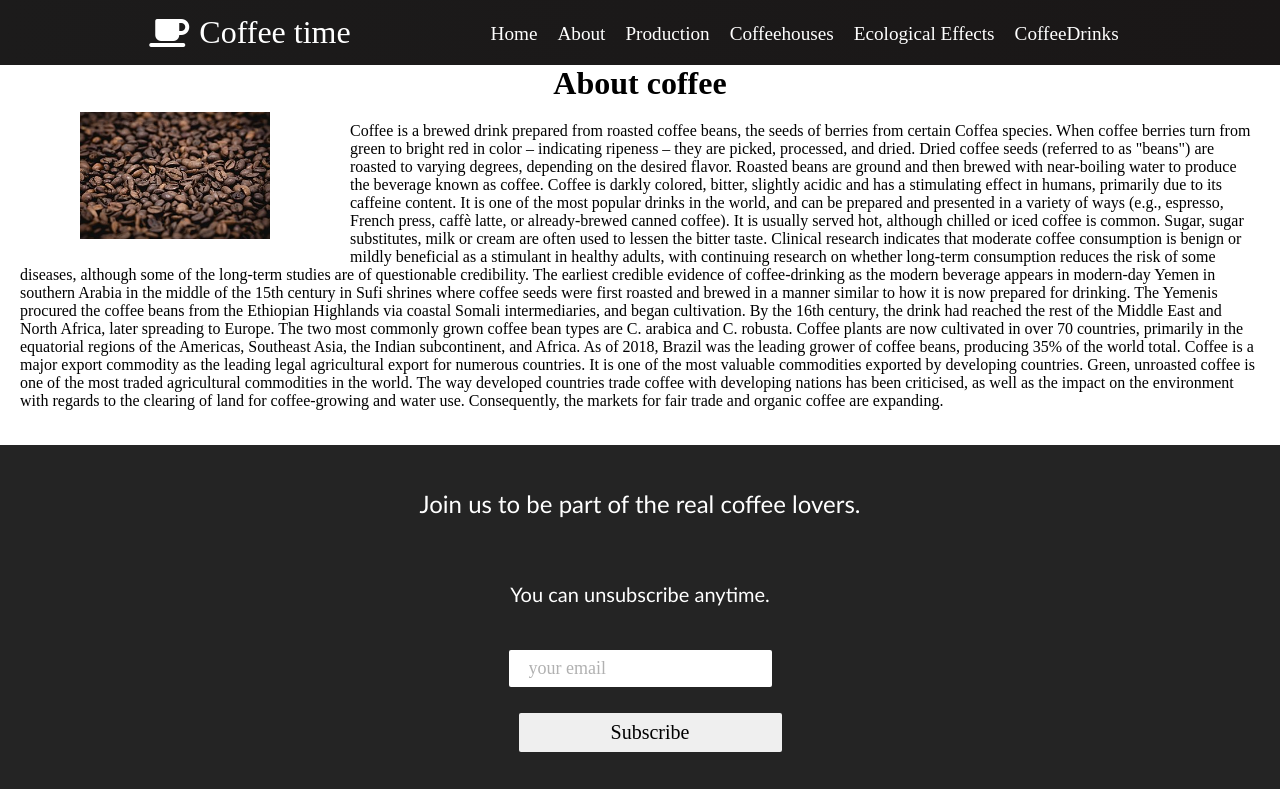
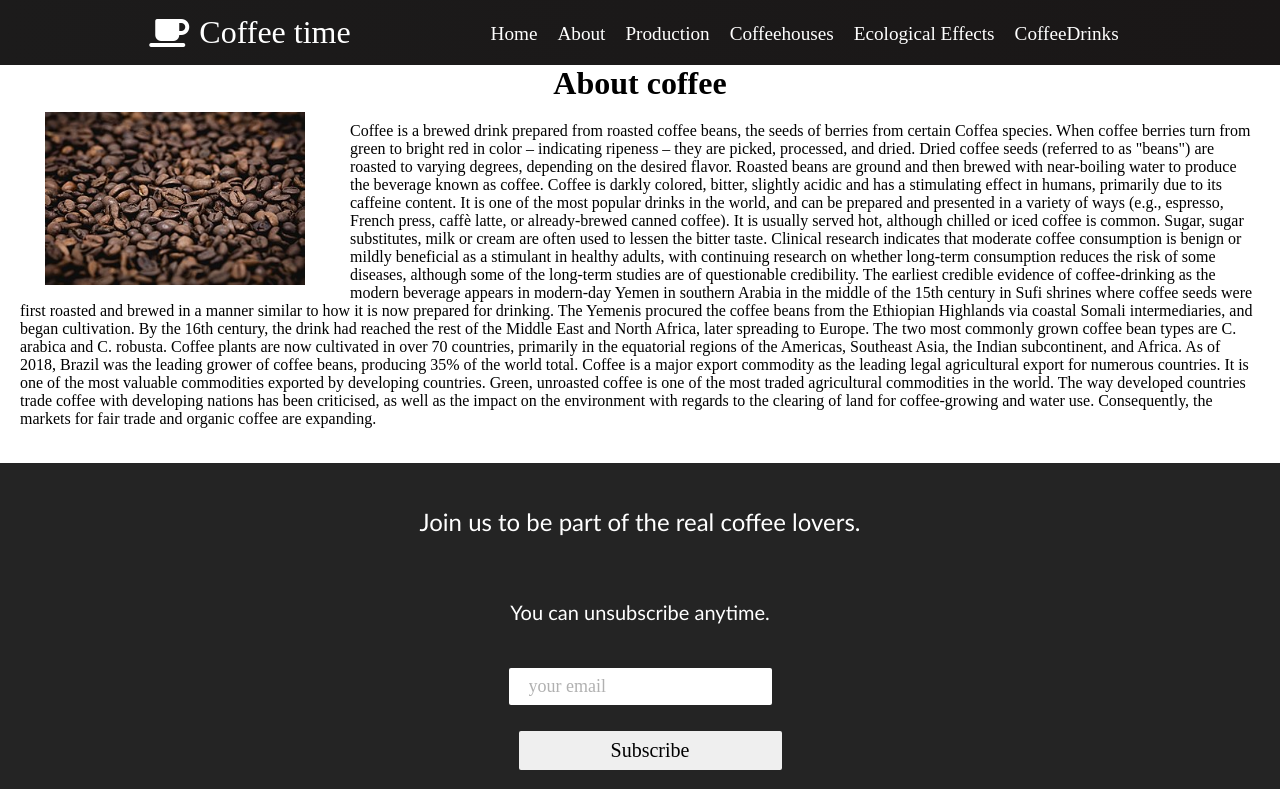
Before and after one commit to dspirovski/coffee-time, a React app: page /About in a window 1280 px wide. Shown: the top 789 px of the page. Built offline with nearby package versions, Linux system fonts and the light colour scheme.

Commit message:
css update

```diff
--- a/src/components/Pages/Test.module.css
+++ b/src/components/Pages/Test.module.css
@@ -19,5 +19,12 @@
     display: block;
     margin-left: auto;
     margin-right: auto;
-    width: 60%;
+    width: 80%;
  }
+
+ .text>#img {
+     width: 50%;
+     display: block;
+     margin-left: auto;
+     margin-right: auto;
+ }
```
